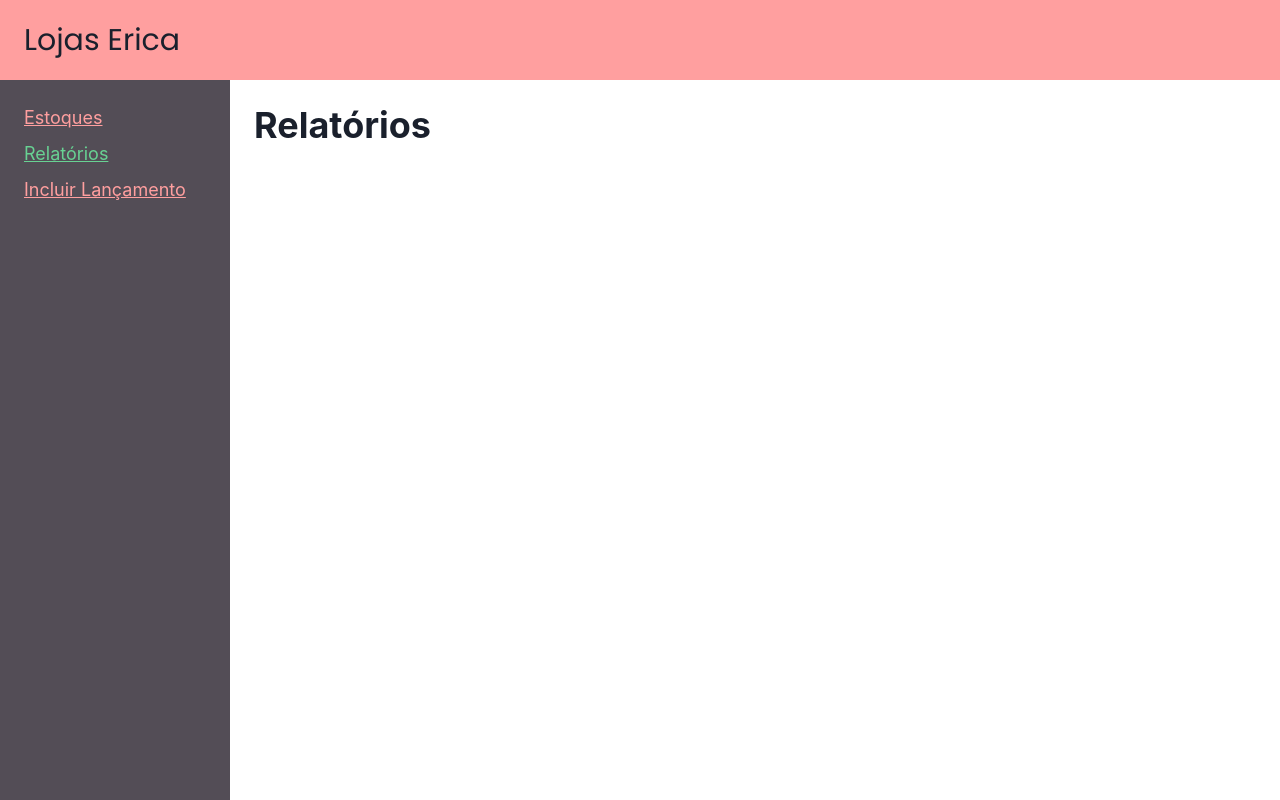
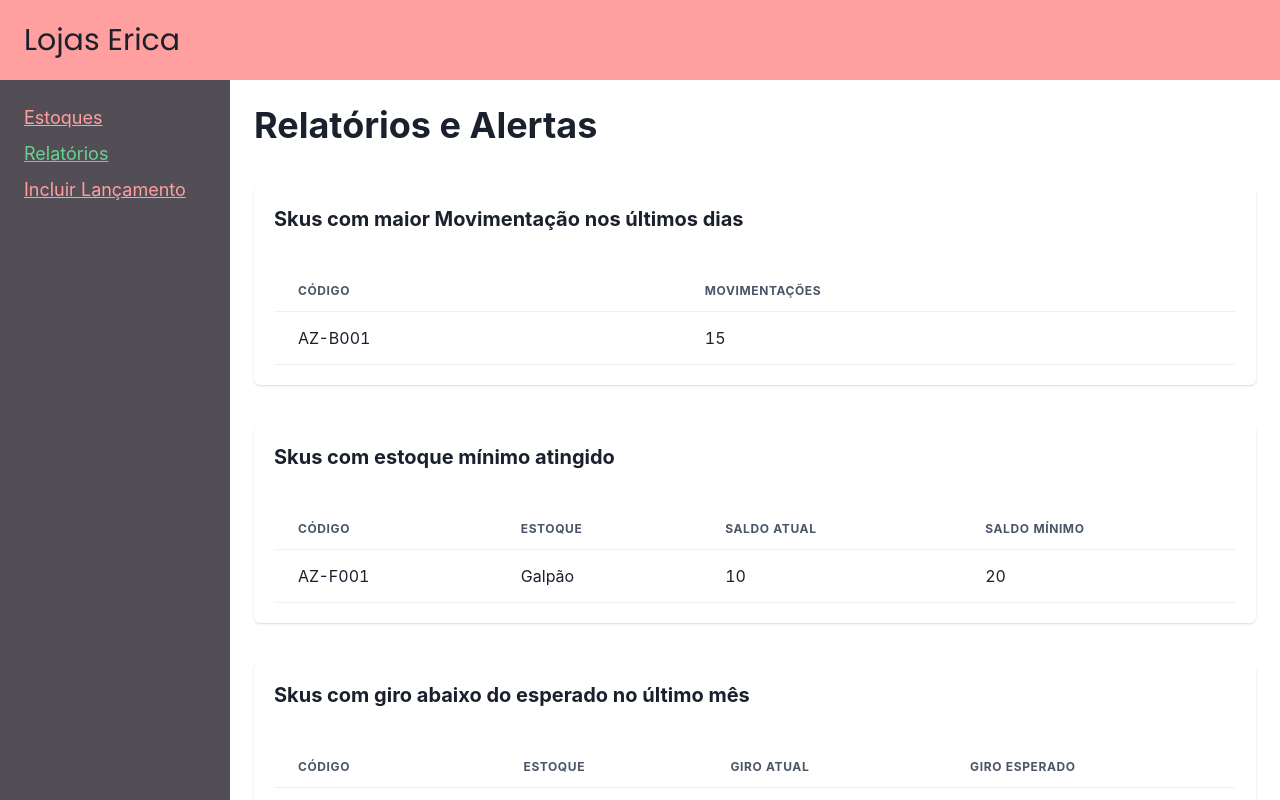
Before and after one commit to JeffersonAlves7/erica-webapp, a React (Vite) app: page /relatorios in a window 1280 px wide. Built offline with nearby package versions, Linux system fonts and the light colour scheme.

Commit message:
feat(relatorio): create all the elements in relatorio page

```diff
--- a/src/pages/relatorio.tsx
+++ b/src/pages/relatorio.tsx
@@ -1,7 +1,230 @@
-import { Heading, Stack } from "@chakra-ui/react";
+import {
+  Box,
+  Card,
+  CardBody,
+  CardHeader,
+  Flex,
+  Heading,
+  Input,
+  Stack,
+  Table,
+  Tbody,
+  Td,
+  Th,
+  Thead,
+  Tr
+} from "@chakra-ui/react";
+import { useState } from "react";
 
-export function Relatorio(){
-    return <Stack gap={10} h={"full"}>
-        <Heading>Relatórios</Heading>
-    </Stack>;
+interface ProdutoPorMovimentacao {
+  sku: string;
+  movimentacao: number;
 }
+
+const exemploProdutoPorMovimentacao: ProdutoPorMovimentacao = {
+  sku: "AZ-B001",
+  movimentacao: 15
+};
+
+function SkusComMaiorMovimentacao() {
+  const [produtos, setProdutos] = useState<ProdutoPorMovimentacao[]>([
+    exemploProdutoPorMovimentacao
+  ]);
+
+  return (
+    <Card minW={"550px"} flex={1}>
+      <CardHeader>
+        <Heading size={"md"}>
+          Skus com maior Movimentação nos últimos dias
+        </Heading>
+      </CardHeader>
+      <CardBody>
+        <Table>
+          <Thead>
+            <Tr>
+              <Th>Código</Th>
+              <Th>Movimentações</Th>
+            </Tr>
+          </Thead>
+          <Tbody>
+            {produtos.map((produto) => (
+              <Tr>
+                <Td>{produto.sku}</Td>
+                <Td>{produto.movimentacao}</Td>
+              </Tr>
+            ))}
+          </Tbody>
+        </Table>
+      </CardBody>
+    </Card>
+  );
+}
+
+interface ProdutoPorEstoqueMinimo {
+  sku: string;
+  estoque: string;
+  saldoAtual: number;
+  saldoMinimo: number;
+}
+
+const exemploProdutoPorEstoqueMinimo: ProdutoPorEstoqueMinimo = {
+  sku: "AZ-F001",
+  estoque: "Galpão",
+  saldoAtual: 10,
+  saldoMinimo: 20
+};
+
+function SkusComEstoqueMinimo() {
+  const [produtos, setProdutos] = useState<ProdutoPorEstoqueMinimo[]>([
+    exemploProdutoPorEstoqueMinimo
+  ]);
+
+  return (
+    <Card minW={"550px"} flex={1}>
+      <CardHeader>
+        <Heading size={"md"}>Skus com estoque mínimo atingido</Heading>
+      </CardHeader>
+      <CardBody>
+        <Table>
+          <Thead>
+            <Tr>
+              <Th>Código</Th>
+              <Th>Estoque</Th>
+              <Th>Saldo Atual</Th>
+              <Th>Saldo mínimo</Th>
+            </Tr>
+          </Thead>
+          <Tbody>
+            {produtos.map((produto) => (
+              <Tr>
+                <Td>{produto.sku}</Td>
+                <Td>{produto.estoque}</Td>
+                <Td>{produto.saldoAtual}</Td>
+                <Td>{produto.saldoMinimo}</Td>
+              </Tr>
+            ))}
+          </Tbody>
+        </Table>
+      </CardBody>
+    </Card>
+  );
+}
+
+interface ProdutorPorGiro {
+  sku: string;
+  estoque: string;
+  giroAtual: number;
+  giroEsperado: number;
+}
+
+const exemploProdutoPorGiro: ProdutorPorGiro = {
+  sku: "AZ-F001",
+  estoque: "Galpão",
+  giroAtual: 10,
+  giroEsperado: 20
+};
+
+function SkusComGiroAbaixoDoEsperado() {
+  const [produtos, setProdutos] = useState<ProdutorPorGiro[]>([
+    exemploProdutoPorGiro
+  ]);
+
+  return (
+    <Card minW={"550px"} flex={1}>
+      <CardHeader>
+        <Heading size={"md"}>
+          Skus com giro abaixo do esperado no último mês
+        </Heading>
+      </CardHeader>
+      <CardBody>
+        <Table>
+          <Thead>
+            <Tr>
+              <Th>Código</Th>
+              <Th>Estoque</Th>
+              <Th>Giro Atual</Th>
+              <Th>Giro Esperado</Th>
+            </Tr>
+          </Thead>
+          <Tbody>
+            {produtos.map((produto) => (
+              <Tr>
+                <Td>{produto.sku}</Td>
+                <Td>{produto.estoque}</Td>
+                <Td>{produto.giroAtual}</Td>
+                <Td>{produto.giroEsperado}</Td>
+              </Tr>
+            ))}
+          </Tbody>
+        </Table>
+      </CardBody>
+    </Card>
+  );
+}
+
+interface ProdutoPorSaida {
+  sku: string;
+  saidas: number;
+  tipo: string;
+  importadora: string;
+}
+
+const exampleProdutoPorSaida: ProdutoPorSaida = {
+  sku: "AZ-F001",
+  saidas: 15,
+  tipo: "Cliente 1",
+  importadora: "Attus Bloom"
+};
+
+function SaidasPorData() {
+  const [produtos, setProdutos] = useState<ProdutoPorSaida[]>([
+    exampleProdutoPorSaida
+  ]);
+
+  return (
+    <Card minW={"550px"} flex={1}>
+      <CardHeader>
+        <Flex align={"center"} gap={4}>
+          <Heading size={"md"}>Saídas por data </Heading>
+          <Input type="date" w={"30"} />
+        </Flex>
+      </CardHeader>
+      <CardBody>
+        <Table>
+          <Thead>
+            <Tr>
+              <Th>Código</Th>
+              <Th>Saídas</Th>
+              <Th>Tipo</Th>
+              <Th>Importadora</Th>
+            </Tr>
+          </Thead>
+          <Tbody>
+            {produtos.map((produto) => (
+              <Tr>
+                <Td>{produto.sku}</Td>
+                <Td>{produto.saidas}</Td>
+                <Td>{produto.tipo}</Td>
+                <Td>{produto.importadora}</Td>
+              </Tr>
+            ))}
+          </Tbody>
+        </Table>
+      </CardBody>
+    </Card>
+  );
+}
+
+export function Relatorio() {
+  return (
+    <Box>
+      <Heading mb={10}>Relatórios e Alertas</Heading>
+      <Stack gap={10} h={"full"} direction={"row"} flexWrap={"wrap"}>
+        <SkusComMaiorMovimentacao />
+        <SkusComEstoqueMinimo />
+        <SkusComGiroAbaixoDoEsperado />
+        <SaidasPorData />
+      </Stack>
+    </Box>
+  );
+}
```
